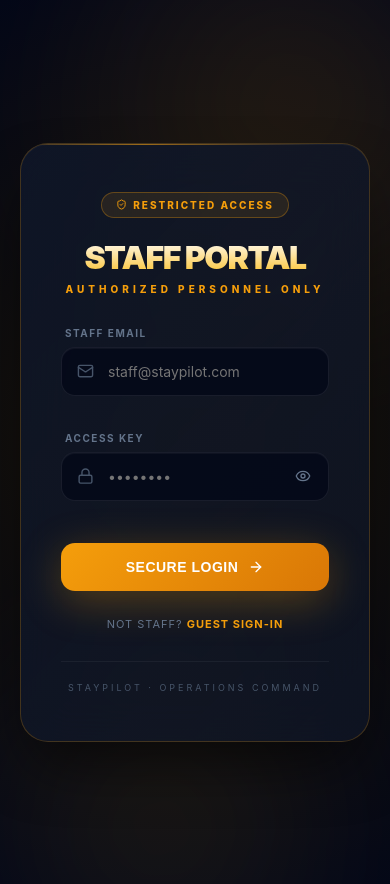
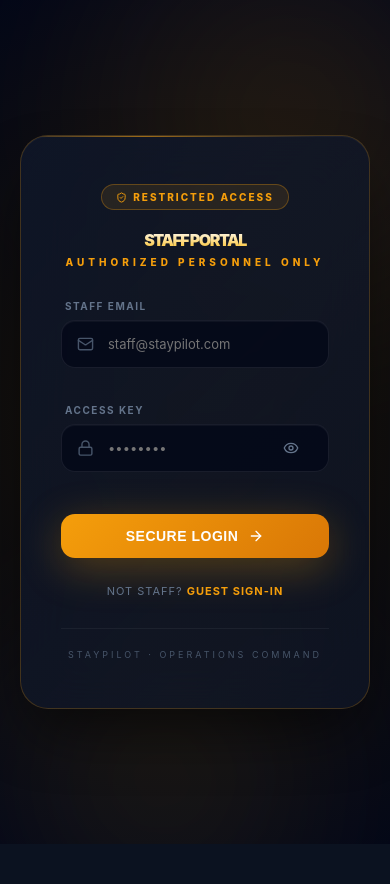
Before and after one commit to Naomiopuni19/the-afia, a React (Create React App) app: page /staff-portal in a window 390 px wide. After the commit the page ends 844 px from the top, so only its background shows below. Built offline with nearby package versions, Linux system fonts and the light colour scheme.

Commit message:
Dashboard mobile responsiveness

```diff
--- a/src/pages/Dashboard.js
+++ b/src/pages/Dashboard.js
@@ -1,3 +1,4 @@
+import "../styles/Dashboard.css";
 import React, { useEffect, useState, useCallback } from "react";
 import { supabase } from "../supabaseClient";
 import { useNavigate } from "react-router-dom";
@@ -5,6 +6,7 @@ import {
   LineChart, Line, XAxis, YAxis, Tooltip, ResponsiveContainer,
   BarChart, Bar, PieChart, Pie, Cell
 } from "recharts";
+
 
 // ── KEYFRAMES ────────────────────────────────────────────────────────────────
 const blinkKeyframes = `
--- /dev/null
+++ b/src/styles/Dashboard.css
@@ -0,0 +1,253 @@
+/* ──────────────────────────────────────────────────────────────────── */
+/* DASHBOARD MOBILE RESPONSIVENESS */
+/* ──────────────────────────────────────────────────────────────────── */
+
+* {
+  box-sizing: border-box;
+}
+
+html, body {
+  margin: 0;
+  padding: 0;
+  width: 100%;
+  overflow-x: hidden;
+}
+
+/* ── MOBILE OPTIMIZATION (768px and below) ────────────────────────── */
+
+@media (max-width: 768px) {
+  html {
+    font-size: 14px;
+  }
+
+  body {
+    overflow-x: hidden;
+  }
+
+  /* Touch targets - accessibility standard */
+  button, a, input {
+    min-height: 44px;
+    min-width: 44px;
+  }
+
+  /* Main content area */
+  main {
+    overflow-x: hidden !important;
+    width: 100% !important;
+    padding: 70px 12px 20px 12px !important;
+  }
+
+  /* Tables scrollable */
+  table {
+    font-size: 12px;
+    min-width: 100%;
+  }
+
+  /* Table cells padding */
+  th, td {
+    padding: 12px 8px !important;
+  }
+
+  /* Scrollable containers */
+  div[style*="overflowX"],
+  div[style*="overflow-x"] {
+    overflow-x: auto !important;
+    -webkit-overflow-scrolling: touch;
+    scroll-behavior: smooth;
+  }
+
+  /* Grid layout - single column */
+  [style*="gridTemplateColumns: repeat(4"] {
+    grid-template-columns: 1fr !important;
+    gap: 12px !important;
+  }
+
+  [style*="gridTemplateColumns: repeat(2"] {
+    grid-template-columns: 1fr !important;
+    gap: 12px !important;
+  }
+
+  /* Charts responsive */
+  .recharts-wrapper {
+    width: 100% !important;
+    height: auto !important;
+  }
+
+  .recharts-responsive-container {
+    width: 100% !important;
+  }
+
+  /* Sidebar styling */
+  aside {
+    max-width: 280px;
+    box-shadow: -2px 0 20px rgba(0, 0, 0, 0.3);
+  }
+
+  /* Reduce padding on glass components */
+  div[style*="padding: 30px"] {
+    padding: 16px !important;
+  }
+
+  div[style*="padding: 25px"] {
+    padding: 16px !important;
+  }
+
+  /* Text sizing */
+  h1 { font-size: 20px !important; }
+  h2 { font-size: 18px !important; }
+  h3 { font-size: 14px !important; }
+
+  p { line-height: 1.6; }
+
+  /* Button sizing */
+  button {
+    font-size: 12px;
+  }
+
+  /* Input sizing */
+  input {
+    font-size: 13px !important;
+  }
+}
+
+/* ── EXTRA SMALL DEVICES (480px and below) ──────────────────────── */
+
+@media (max-width: 480px) {
+  html {
+    font-size: 13px;
+  }
+
+  body {
+    overflow-x: hidden;
+  }
+
+  /* Smaller hamburger button */
+  button[style*="position: fixed"][style*="top: 16px"] {
+    width: 36px !important;
+    height: 36px !important;
+  }
+
+  /* Aggressive padding reduction */
+  main {
+    padding: 12px 12px 20px 12px !important;
+  }
+
+  /* Tighter spacing */
+  div[style*="gap: 30px"] {
+    gap: 12px !important;
+  }
+
+  div[style*="gap: 20px"] {
+    gap: 12px !important;
+  }
+
+  /* Table text smaller */
+  table {
+    font-size: 11px;
+  }
+
+  th, td {
+    padding: 8px 6px !important;
+  }
+
+  /* Button sizing */
+  button {
+    font-size: 11px;
+    padding: 8px 12px !important;
+  }
+
+  /* Card padding */
+  div[style*="padding: 16px"] {
+    padding: 12px !important;
+  }
+
+  /* Grid single column */
+  [style*="gridTemplateColumns"] {
+    grid-template-columns: 1fr !important;
+  }
+
+  /* Text sizing */
+  h1 { font-size: 18px !important; }
+  h2 { font-size: 16px !important; }
+  h3 { font-size: 12px !important; }
+}
+
+/* ── LANDSCAPE MODE (small height) ──────────────────────────────── */
+
+@media (max-height: 500px) and (orientation: landscape) {
+  main {
+    padding: 60px 16px 16px 16px !important;
+  }
+
+  div[style*="gap: 30px"] {
+    gap: 15px !important;
+  }
+
+  .recharts-responsive-container {
+    height: 200px !important;
+  }
+
+  /* Reduce vertical padding in landscape */
+  button, a, input {
+    min-height: 40px;
+  }
+}
+
+/* ── ACCESSIBILITY ──────────────────────────────────────────────── */
+
+@media (prefers-reduced-motion: reduce) {
+  * {
+    animation-duration: 0.01ms !important;
+    animation-iteration-count: 1 !important;
+    transition-duration: 0.01ms !important;
+  }
+}
+
+/* ── SCROLLBAR STYLING ──────────────────────────────────────────── */
+
+::-webkit-scrollbar {
+  width: 8px;
+  height: 8px;
+}
+
+::-webkit-scrollbar-track {
+  background: rgba(51, 65, 85, 0.1);
+  border-radius: 10px;
+}
+
+::-webkit-scrollbar-thumb {
+  background: rgba(51, 65, 85, 0.3);
+  border-radius: 10px;
+}
+
+::-webkit-scrollbar-thumb:hover {
+  background: rgba(51, 65, 85, 0.5);
+}
+
+/* ── SAFE AREA SUPPORT (iPhone notch) ──────────────────────────── */
+
+@supports (padding: max(0px)) {
+  main {
+    padding-left: max(12px, env(safe-area-inset-left)) !important;
+    padding-right: max(12px, env(safe-area-inset-right)) !important;
+    padding-bottom: max(20px, env(safe-area-inset-bottom)) !important;
+  }
+
+  aside {
+    padding-left: max(20px, env(safe-area-inset-left)) !important;
+    padding-right: max(20px, env(safe-area-inset-right)) !important;
+  }
+}
+
+/* ── PRINT STYLES ──────────────────────────────────────────────── */
+
+@media print {
+  aside {
+    display: none;
+  }
+
+  main {
+    margin-left: 0 !important;
+    padding: 20px !important;
+  }
+}
```
